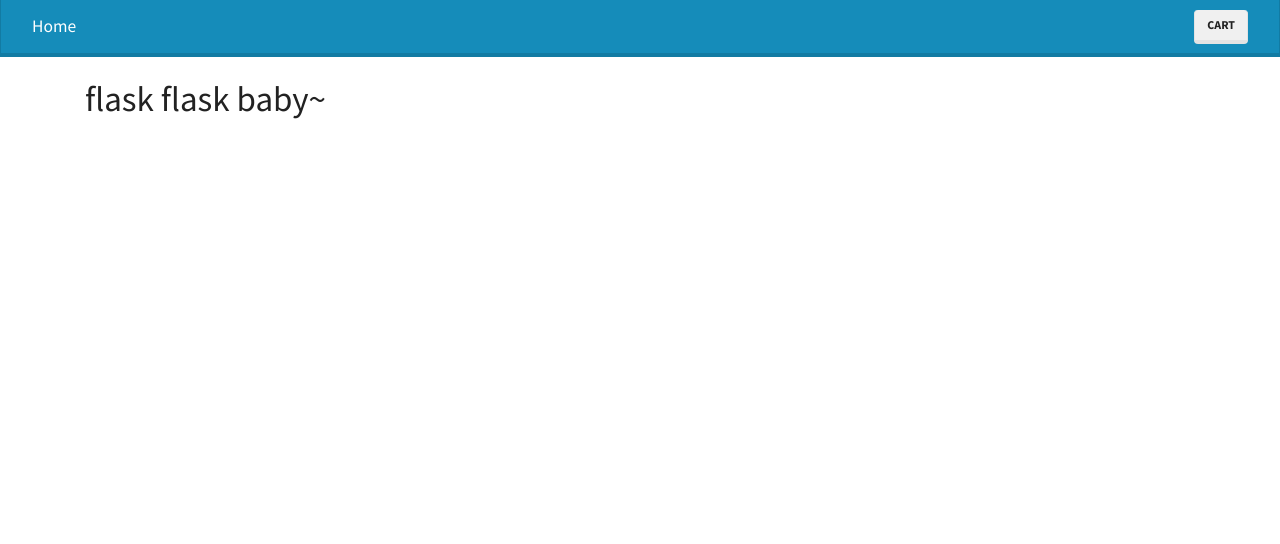
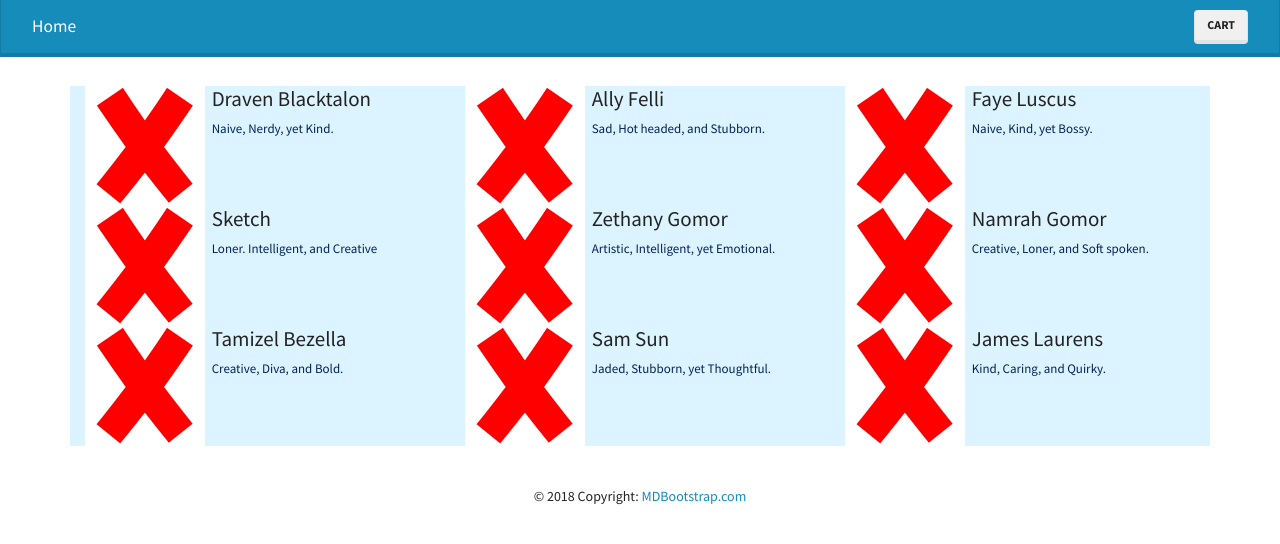
Before and after one commit to Genji-MS/NitW_Merch, a Flask app: page / in a window 1280 px wide. Shown: the top 544 px of the page. Run offline with Flask 2, Linux system fonts and the light colour scheme; some libraries are stand-ins or nearby versions.

Commit message:
placeholder images, working cards layout

```diff
--- a/app.py
+++ b/app.py
@@ -1,42 +1,93 @@
 # app.py
-from flask import Flask, render_template
+from flask import Flask, render_template, request, redirect, url_for
+from pymongo import MongoClient
+from bson.objectid import ObjectId
 
 app = Flask(__name__)
 
 itemlist = [
-    {'title':'Draven Blacktalon', 'desc-sm':'Naive, Nerdy, yet Kind.',
-    'desc-full':'Adult raven. Big dreamer who moved country to be with whom he thought would be his true love. Starving artist. Naive, Nerdy, yet Kind.',
-    'image-sm':'store_item_000_s.png', 'image-lg':'store_item_000_l.png'},
-    {'title':'Ally Felli', 'desc-sm': 'Sad, Hot headed, and Stubborn.',
-    'desc-full':'Adult cat. Dreams of marriage and children. College drop out. Sad, Hot headed, and Stubborn.',
-    'image-sm':'store_item_001_s.png', 'image-lg':'store_item_001_l.png'},
-    {'title':'Faye Luscus', 'desc-sm':'Naive, Kind, yet Bossy.',
-    'desc-full': 'Young adult mouse. Struggling college student. Lives with demanding boyfriend. Naive, Kind, yet Bossy.',
-    'image-sm':'store_item_002_s.png', 'image-lg':'store_item_002_l.png'},
-    {'title':'Sketch', 'desc-sm':'Loner. Intelligent, and Creative',
-    'desc-full':'Adult bobcat. Genius college student. Moves around a lot. Loner. Intelligent, and Creative.',
-    'image-sm':'store_item_003_s.png', 'image-lg':'store_item_003_l.png'},
-    {'title':'Zethany Gomor', 'desc-sm':'Artistic, Intelligent, yet Emotional.',
-    'desc-full':'Young adult rabbit. Starving artist and college student. Lives with younger sister whom she supports independently. Artistic, Intelligent, yet Emotional.',
-    'image-sm':'store_item_004_s.png', 'image-lg':'store_item_004_l.png'},
-    {'title':'Namrah Gomor', 'desc-sm':'Creative, Loner, and Soft spoken.',
-    'desc-full':'Teenage rabbit. Lonely high school student. Creative, Loner, and Soft spoken.',
-    'image-sm':'store_item_005_s.png', 'image-lg':'store_item_005_l.png'},
-    {'title':'Tamizel Bezella', 'desc-sm':'Creative, Diva, and Bold.',
-    'desc-full':'Young adult goat. High school drop out. Moved states to marry and start a family with long distance boyfriend. Creative, Diva, and Bold.',
-    'image-sm':'store_item_006_s.png', 'image-lg':'store_item_006_l.png'},
-    {'title':'Sam Sun', 'desc-sm':'Jaded, Stubborn, yet Thoughtful.',
-    'desc-full':'Young adult dog. Gothic struggling artist with lots of pets. Jaded, Stubborn, yet Thoughtful.',
-    'image-sm':'store_item_007_s.png', 'image-lg':'store_item_007_l.png'},
-    {'title':'James Laurens', 'desc-sm':'Kind, Caring, and Quirky.',
-    'desc-full':'Teenage bat. Hopeless romantic high school student. Kind, Caring, and Quirky.',
-    'image-sm':'store_item_008_s.png', 'image-lg':'store_item_008_l.png'}
+    {'title':'Draven Blacktalon', 'desc_sm':'Naive, Nerdy, yet Kind.','desc_full':'Adult raven. Big dreamer who moved country to be with whom he thought would be his true love. Starving artist. Naive, Nerdy, yet Kind.','image_sm':'store_item_000_s.png', 'image_lg':'store_item_000_l.png'},
+    {'title':'Ally Felli', 'desc_sm': 'Sad, Hot headed, and Stubborn.','desc_full':'Adult cat. Dreams of marriage and children. College drop out. Sad, Hot headed, and Stubborn.','image_sm':'store_item_001_s.png', 'image_lg':'store_item_001_l.png'},
+    {'title':'Faye Luscus', 'desc_sm':'Naive, Kind, yet Bossy.','desc_full': 'Young adult mouse. Struggling college student. Lives with demanding boyfriend. Naive, Kind, yet Bossy.','image_sm':'store_item_002_s.png', 'image_lg':'store_item_002_l.png'},
+    {'title':'Sketch', 'desc_sm':'Loner. Intelligent, and Creative','desc_full':'Adult bobcat. Genius college student. Moves around a lot. Loner. Intelligent, and Creative.','image_sm':'store_item_003_s.png', 'image_lg':'store_item_003_l.png'},
+    {'title':'Zethany Gomor', 'desc_sm':'Artistic, Intelligent, yet Emotional.','desc_full':'Young adult rabbit. Starving artist and college student. Lives with younger sister whom she supports independently. Artistic, Intelligent, yet Emotional.','image_sm':'store_item_004_s.png', 'image_lg':'store_item_004_l.png'},
+    {'title':'Namrah Gomor', 'desc_sm':'Creative, Loner, and Soft spoken.','desc_full':'Teenage rabbit. Lonely high school student. Creative, Loner, and Soft spoken.','image_sm':'store_item_005_s.png', 'image_lg':'store_item_005_l.png'},
+    {'title':'Tamizel Bezella', 'desc_sm':'Creative, Diva, and Bold.','desc_full':'Young adult goat. High school drop out. Moved states to marry and start a family with long distance boyfriend. Creative, Diva, and Bold.','image_sm':'store_item_006_s.png', 'image_lg':'store_item_006_l.png'},
+    {'title':'Sam Sun', 'desc_sm':'Jaded, Stubborn, yet Thoughtful.','desc_full':'Young adult dog. Gothic struggling artist with lots of pets. Jaded, Stubborn, yet Thoughtful.','image_sm':'store_item_007_s.png', 'image_lg':'store_item_007_l.png'},
+    {'title':'James Laurens', 'desc_sm':'Kind, Caring, and Quirky.','desc_full':'Teenage bat. Hopeless romantic high school student. Kind, Caring, and Quirky.','image_sm':'store_item_008_s.png', 'image_lg':'store_item_008_l.png'}
 ]
 
 @app.route('/')
 def index():
     """Return homepage"""
-    return render_template('index.html', msg='flask flask baby~')
+    return render_template('index.html', itemlist = itemlist)
+
+#@app.route('/')
+def playlist_index():
+    """Show store page"""
+    return render_template('playlist_index.html', itemlist= itemlist) #itemlist.find())
+
+@app.route('/playlist/new')
+def playlist_new():
+    """Create New playlist"""
+    return render_template('playlist_new.html', itemlist = {}, title = 'New Playlist')
+
+@app.route('/playlist', methods=['POST'])
+def playlist_submit():
+    """Submit a new playlist"""
+    p_list= {
+        'title': request.form.get('title'),
+        'description': request.form.get('description'),
+        'videos': request.form.get('videos').split()
+    }
+    #Youtube doesn't like to display in this way, replace this component of the URL to embed/ and it'll work fine.
+    for index in range(len(p_list['videos'])):
+        p_list['videos'][index] = p_list['videos'][index].replace("watch?v=", "embed/")
+
+    #playlist_id = itemlist.insert_one(p_list).inserted_id
+    #print(request.form.to_dict())
+    #return redirect(url_for('playlist_index'))
+    #return redirect(url_for('playlist_show', itemlist_id = itemlist_id))
+
+@app.route('/playlist/<playlist_id>')
+def playlist_show(itemlist_id):
+    """Show a single playlist"""
+    #p_list = itemlist.find_one({'_id': ObjectId(itemlist_id)})
+    #p_list_comments = comments.find({'itemlist_id': ObjectId(itemlist_id)})
+    #Double check URL's that may have been saved without /embed/ and check that they even have links.
+    #if p_list.get('videos'):
+    #    for index in range(len(p_list['videos'])):
+    #        p_list['videos'][index] = p_list['videos'][index].replace("watch?v=", "embed/")
+    #return render_template('playlist_show.html',itemlist=p_list,comments=p_list_comments)
+
+@app.route('/playlist/<playlist_id>/edit')
+def playlist_edit(itemlist_id):
+    """Show the edit form for a playlist"""
+    #p_list = itemlist.find_one({'_id': ObjectId(itemlist_id)})
+    #return render_template('playlist_edit.html',itemlist=p_list, title='Edit Playlist')
+
+@app.route('/playlist/<playlist_id>', methods=['POST'])
+def playlist_update(itemlist_id):
+    """Submit and edited playlist"""
+    updated_playlist = {
+        'title': request.form.get('title'),
+        'description': request.form.get('description'),
+        'videos': request.form.get('videos').split()
+    }
+    #Youtube doesn't like to display with watch?, replace this component of the URL to embed/ and it'll work fine.
+    for index in range(len(updated_playlist['videos'])):
+        updated_playlist['videos'][index] = updated_playlist['videos'][index].replace("watch?v=", "embed/")
+    #itemlist.update_one(
+        #{'_id':ObjectId(itemlist_id)},
+        #{'$set':updated_playlist})
+    return redirect(url_for('playlist_show', itemlist_id = itemlist_id))
+
+@app.route('/playlist/<playlist_id>/delete', methods=["POST"])
+def playlist_delete(playlist_id):
+    """Delete specified playlist"""
+    #itemlist.delete_one({'_id': ObjectId(itemlist_id)})
+    return redirect(url_for('itemlist_index'))
 
 if app.name == '__main__':
     app.run(debug=True)
+    #app.run(debug=True, host='0.0.0.0', port=os.environ.get('PORT', 5000))
--- a/templates/base.html
+++ b/templates/base.html
@@ -13,5 +13,11 @@
             {% block content %}
             {% endblock %}
         </div>
+        <!-- FOOTER -->
+        <footer class="page-footer font-small blue pt-4">
+            <div class="footer-copyright text-center py-3">© 2018 Copyright:
+                <a href="https://mdbootstrap.com/education/bootstrap/"> MDBootstrap.com</a>
+            </div>
+        </footer>
     </body>
 </html>
--- a/templates/index.html
+++ b/templates/index.html
@@ -4,4 +4,10 @@
 {% block content %}
     </br>
     <h1>{{ msg }}</h1>
+    <div class="card-deck">
+    {% for item in itemlist %}
+        {% include 'partials/item.html' %}
+    {% endfor %}
+    </div>
+
 {% endblock %}
--- a/templates/partials/item.html
+++ b/templates/partials/item.html
@@ -0,0 +1,13 @@
+
+<div class="col-sm-4 col-md-4 col-xs-12 ml-auto" onclick="location.href='store_item/{{ item._id }}';" style="cursor:pointer;">
+    <div class="row" style="border:none; background:rgb(220, 244, 255);">
+        <div class="col-sm-4 col-md-4 col-xs-12 image-container ml-auto" gutterwidth="10px">
+            <img src="static/120x.png">
+            <!-- {{ item.image_sm }} -->
+        </div>
+        <div class="col-sm-8 col-md-8 col-xs-12">
+            <h4>{{ item.title }}</h4>
+            <p style="font-size:13px; color:#03225C;">{{ item.desc_sm }}</p>
+        </div>
+    </div>
+</div>
```
Also changed, not shown: static/100x.PNG (added), static/120x.PNG (added), static/140x.PNG (added), static/50x.PNG (added), static/70x.PNG (added), static/90x.PNG (added), 1 other file.
